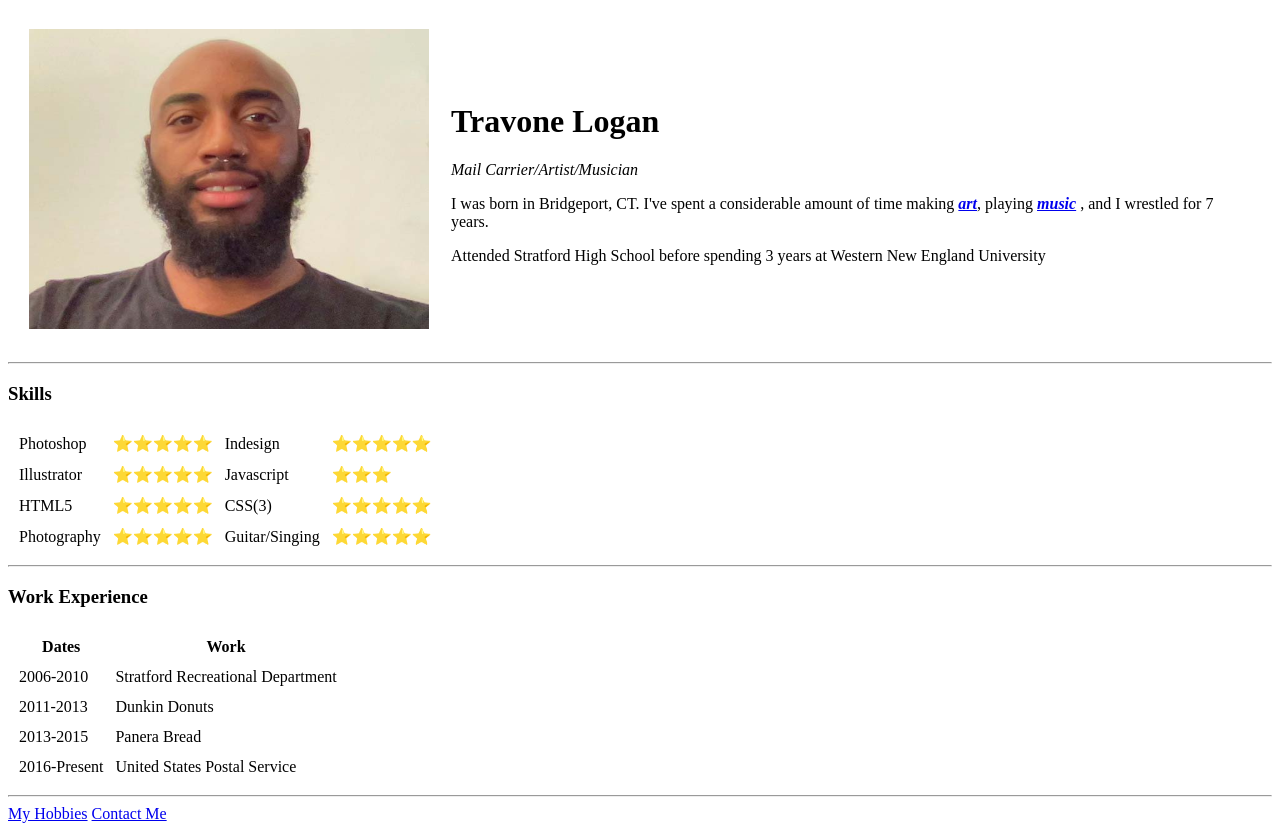
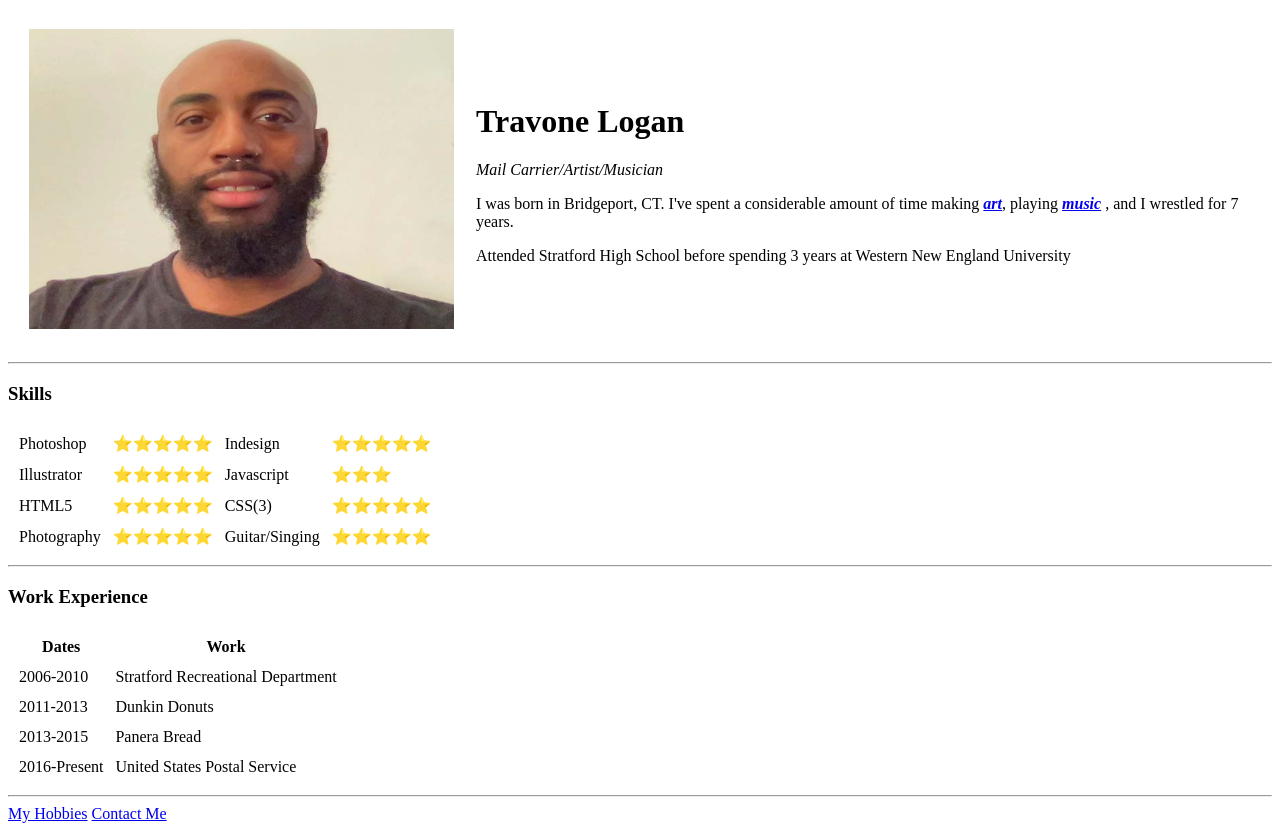
Before and after one commit to Trav0ne/cv, a plain HTML site: page index.html in a window 1280 px wide. Drawn offline with Linux system fonts and the light colour scheme.

Commit message:
Update index.html

```diff
--- a/index.html
+++ b/index.html
@@ -9,7 +9,7 @@
 <body>
   <table cellspacing="20">
     <tr>
-      <td><img src="methere.jpg" alt="Travone image" width="400" height="300"></td>
+      <td><img src="methere.jpg" alt="Travone image" width="425" height="300"></td>
       <td>
         <h1>Travone Logan</h1>
         <p><em>Mail Carrier/Artist/Musician</em></p>
```
